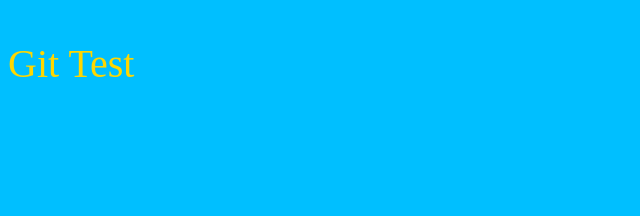
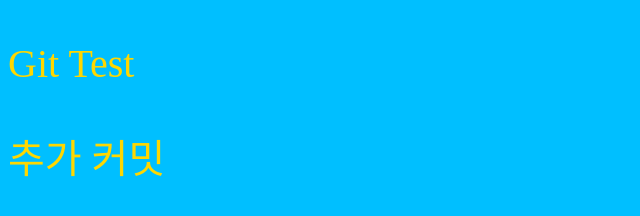
Before and after one commit to scw0517/frontdend, a plain HTML site: page index.html in a window 1280 px wide. Shown: the whole page, without its empty margins (0-640 px from the left). Drawn offline with Linux system fonts and the light colour scheme.

Commit message:
README.md, index.html 수정

```diff
--- a/index.html
+++ b/index.html
@@ -9,5 +9,6 @@
 </head>
 <body>
     <p>Git Test</p>
+    <p>추가 커밋</p>
 </body>
 </html>
```
Also changed, not shown: 1 other file.
